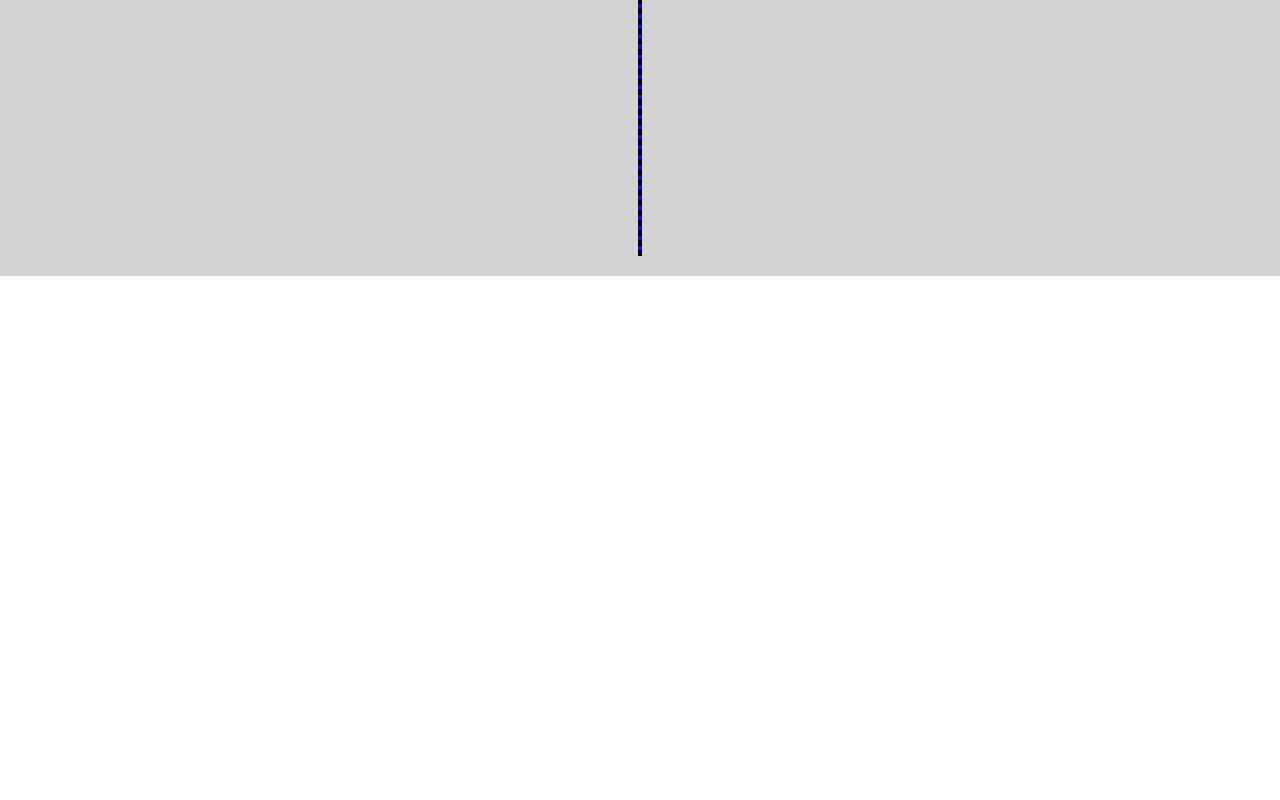
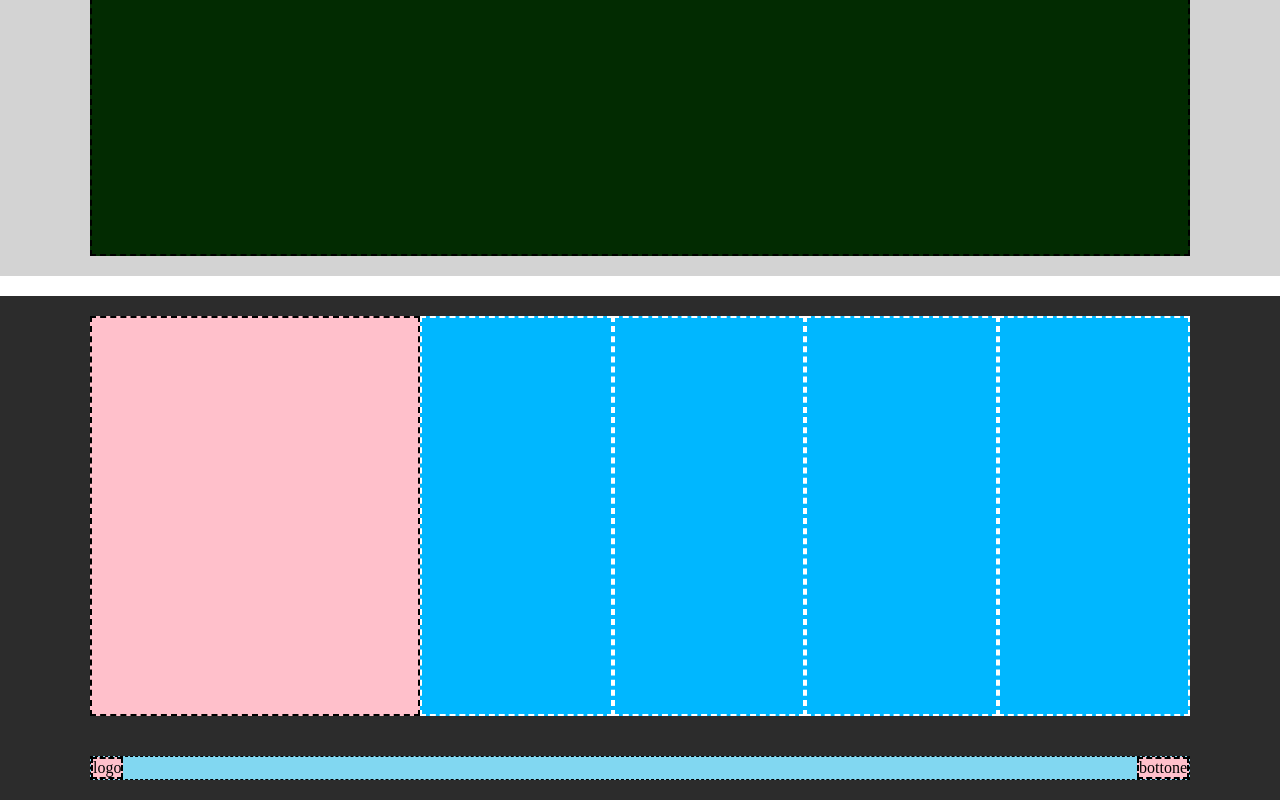
Before and after one commit to Fabio-Moschella/htmlcss-struttura-discord, a plain HTML site: page index.html in a window 1280 px wide. Shown: the part 1624-2424 px from the top of the page. Before the commit the page ends 1920 px from the top, so only its background shows below. Drawn offline with Linux system fonts and the light colour scheme.

Commit message:
add page-footer

```diff
--- a/css/style.css
+++ b/css/style.css
@@ -20,8 +20,16 @@ header {
 }
 main {
   width: 100%;
+  margin: 0 auto;
 
   background-color: white;
+  padding: 20px 0;
+}
+footer {
+  width: 100%;
+  margin: 0 auto;
+
+  background-color: rgb(44, 44, 44);
   padding: 20px 0;
 }
 
@@ -78,13 +86,13 @@ main {
 .img1 {
   background-color: rgb(24, 8, 248);
   width: 700px;
-  height: 240px;
+  min-height: 240px;
   border: 2px dashed black;
 }
 .text1 {
   background-color: pink;
   width: 400px;
-  height: 240px;
+  min-height: 240px;
   border: 2px dashed black;
 }
 .main-hub2 {
@@ -99,13 +107,13 @@ main {
 .img2 {
   background-color: rgb(13, 10, 245);
   width: 700px;
-  height: 240px;
+  min-height: 240px;
   border: 2px dashed black;
 }
 .text2 {
   background-color: pink;
   width: 400px;
-  height: 240px;
+  min-height: 240px;
   border: 2px dashed black;
 }
 .main-hub3 {
@@ -117,13 +125,13 @@ main {
 .img3 {
   background-color: rgb(12, 9, 243);
   width: 700px;
-  height: 240px;
+  min-height: 240px;
   border: 2px dashed black;
 }
 .text3 {
   background-color: pink;
   width: 400px;
-  height: 240px;
+  min-height: 240px;
   border: 2px dashed black;
 }
 .bottom-hub {
@@ -133,8 +141,60 @@ main {
   justify-content: center;
 }
 .img4 {
-  background-color: rgb(13, 10, 245);
-  max-width: 1100px;
-  height: 600px;
+  background-color: rgb(2, 43, 1);
+  width: 1100px;
+  min-height: 600px;
   border: 2px dashed black;
 }
+/*footer*/
+.footer-hub {
+  max-width: 1100px;
+
+  margin: 0 auto;
+  display: flex;
+  padding-bottom: 40px;
+}
+.description-hub1 {
+  background-color: pink;
+  width: 30%;
+  min-height: 400px;
+  border: 2px dashed black;
+}
+.description-hub2 {
+  background-color: rgb(0, 183, 255);
+  width: 17.5%;
+  border: 2px dashed white;
+}
+.description-hub3 {
+  background-color: rgb(0, 183, 255);
+  width: 17.5%;
+  border: 2px dashed white;
+}
+.description-hub4 {
+  background-color: rgb(0, 183, 255);
+  width: 17.5%;
+  border: 2px dashed white;
+}
+.description-hub5 {
+  background-color: rgb(0, 183, 255);
+  width: 17.5%;
+  border: 2px dashed white;
+}
+.footer-menu {
+  max-width: 1100px;
+  margin: 0 auto;
+  display: flex;
+  justify-content: space-between;
+  background-color: rgb(129, 215, 241);
+  border: 1px dashed black;
+}
+.footer-logo {
+  background-color: pink;
+  border: 2px dashed black;
+  margin: 0;
+}
+.footer-button {
+  background-color: pink;
+  border: 2px dashed black;
+  margin: 0;
+}
--- a/index.html
+++ b/index.html
@@ -53,5 +53,19 @@
         <div class="img4"></div>
       </section>
     </main>
+    <footer>
+      <section class="footer-hub">
+        <div class="description-hub1"></div>
+        <div class="description-hub2"></div>
+        <div class="description-hub3"></div>
+        <div class="description-hub4"></div>
+        <div class="description-hub5"></div>
+      </section>
+      <section class="footer-menu">
+        <div class="footer-logo">logo</div>
+        <div></div>
+        <div class="footer-button">bottone</div>
+      </section>
+    </footer>
   </body>
 </html>
```
